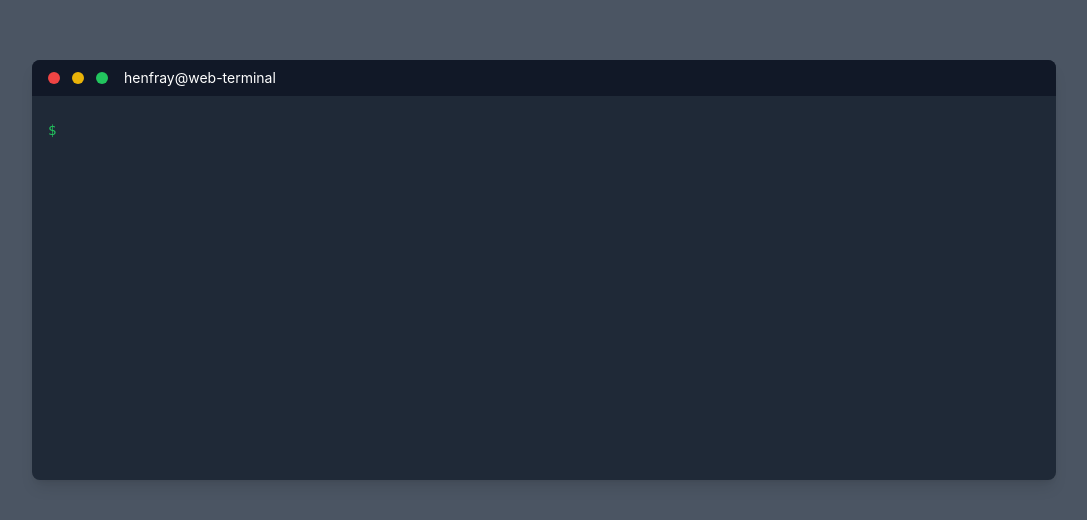
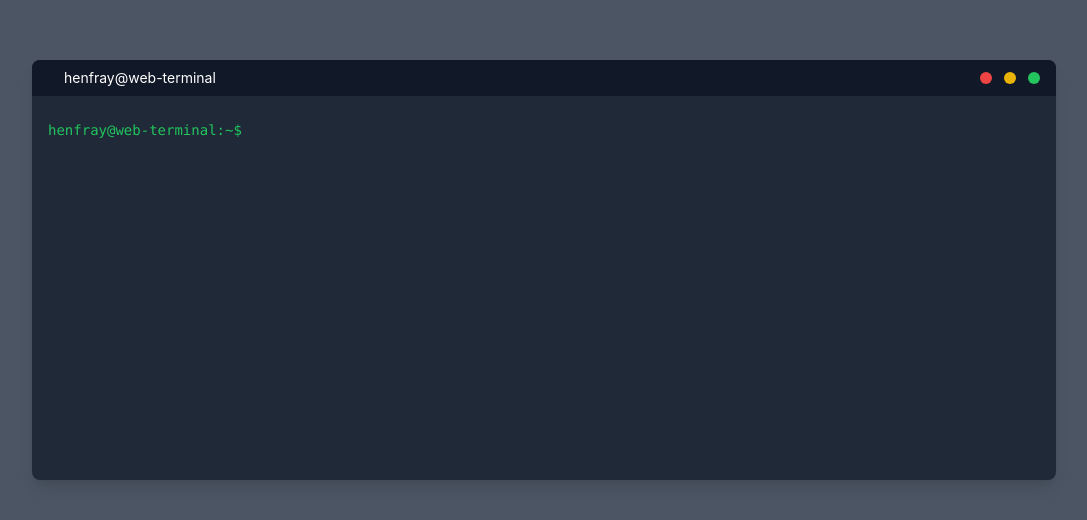
Before and after one commit to HenFray/terminal-project, a React (Create React App) app: page / in a window 1280 px wide. Shown: the part 130-650 px from the top of the page, without its empty margins (96-1183 px from the left). Built offline with nearby package versions, Linux system fonts and the light colour scheme.

Commit message:
add command clear

```diff
--- a/src/components/terminal-linux.tsx
+++ b/src/components/terminal-linux.tsx
@@ -4,12 +4,20 @@ export default function TerminalLinux() {
   const [input, setInput] = useState('')
   const [output, setOutput] = useState<string[]>([])
   const inputRef = useRef<HTMLInputElement>(null)
+  const terminalRef = useRef<HTMLDivElement>(null) // Ref para controlar el scroll automático
 
   useEffect(() => {
     if (inputRef.current) {
       inputRef.current.focus()
     }
   }, [])
+
+  // Efecto para hacer scroll al final automáticamente cuando se actualiza la salida
+  useEffect(() => {
+    if (terminalRef.current) {
+      terminalRef.current.scrollTop = terminalRef.current.scrollHeight
+    }
+  }, [output])
 
   const handleInputChange = (e: React.ChangeEvent<HTMLInputElement>) => {
     setInput(e.target.value)
@@ -18,36 +26,50 @@ export default function TerminalLinux() {
   const handleInputSubmit = (e: React.FormEvent) => {
     e.preventDefault()
     if (input.trim() !== '') {
-      setOutput([...output, `$ ${input}`, `Comando '${input}' no reconocido.`])
-      setInput('')
+      if (input.trim() === 'clear') {
+        // Si el comando es "clear", limpiamos el output
+        setOutput([])
+      } else {
+        // Agrega el comando y la respuesta en el estado
+        setOutput([...output, `henfray@web-terminal:~$ ${input}`, `Comando '${input}' no reconocido.`])
+      }
+      setInput('') // Limpia el input
     }
   }
 
   return (
     <div className="min-h-screen bg-gray-600 flex items-center justify-center p-4">
       <div className="w-full max-w-5xl bg-gray-800 rounded-lg shadow-lg overflow-hidden">
-        <div className="bg-gray-900 px-4 py-2 flex items-center">
-          <div className="flex space-x-3">
+        <div className="bg-gray-900 px-4 py-2 flex justify-between items-center">
+          <div className="ml-4 text-white text-sm">henfray@web-terminal</div>
+          {/* Contenedor de los tres botones a la derecha */}
+          <div className="flex space-x-3 justify-end">
             <div className="w-3 h-3 bg-red-500 rounded-full"></div>
             <div className="w-3 h-3 bg-yellow-500 rounded-full"></div>
             <div className="w-3 h-3 bg-green-500 rounded-full"></div>
           </div>
-          <div className="ml-4 text-white text-sm">henfray@web-terminal</div>
         </div>
-        <div className="p-4 h-96 overflow-y-auto font-mono text-sm">
+
+        <div ref={terminalRef} className="p-4 h-96 overflow-y-auto font-mono text-sm text-left">
           {output.map((line, index) => (
-            <div key={index} className="text-gray-300">
-              {line}
+            <div key={index} className="text-gray-300 mb-1">
+              {line.startsWith('henfray@web-terminal') ? (
+                <span className="text-green-500">{line}</span> // Estilo para los comandos
+              ) : (
+                <span className="text-gray-300">{line}</span> // Estilo para la respuesta
+              )}
             </div>
           ))}
+
           <form onSubmit={handleInputSubmit} className="mt-2 flex items-center">
-            <span className="text-green-500 mr-2">$</span>
+            <span className="text-green-500 mr-2">henfray@web-terminal:~$</span>
             <input
               ref={inputRef}
               type="text"
               value={input}
               onChange={handleInputChange}
               className="flex-grow bg-transparent text-white focus:outline-none"
+              style={{ textAlign: 'left' }}
             />
           </form>
         </div>
```
